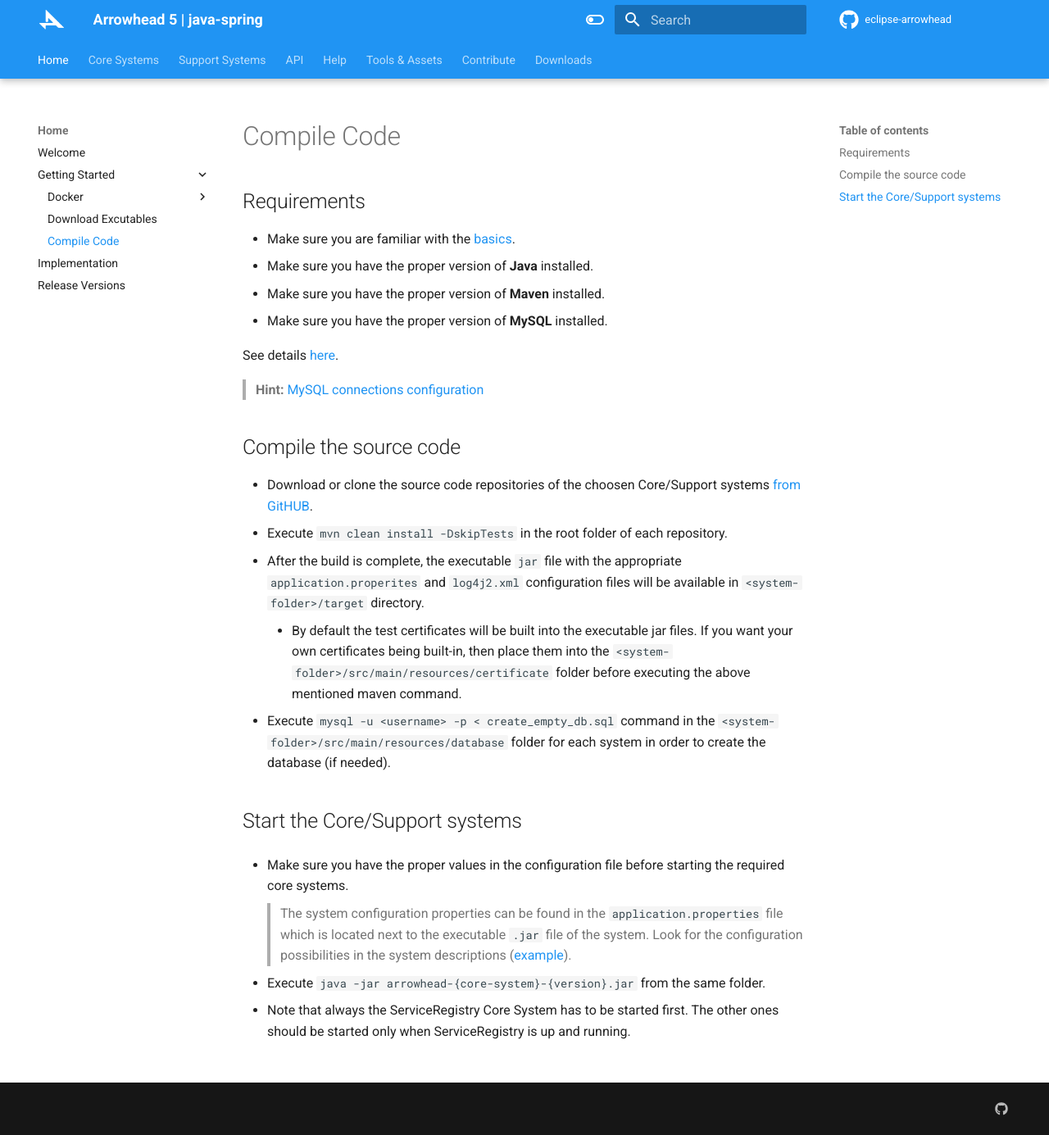
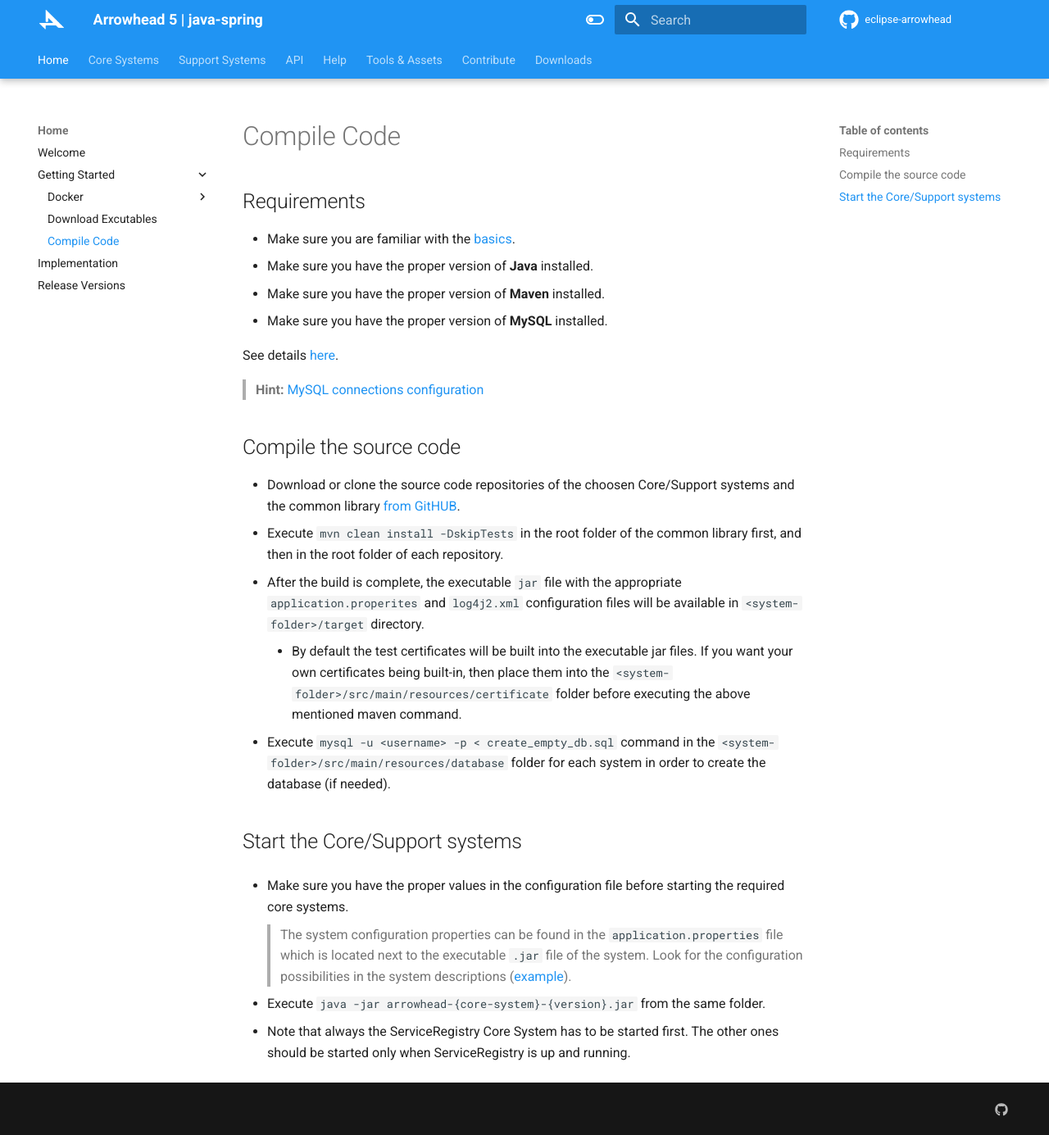
Before and after one commit to Aitia-IIOT/ah5-docs-java-spring, an MkDocs documentation site: the page built from docs/home/getting_started/compile_code.md, in a window 1280 px wide and 1385 px high. Shown: the whole window at 82% size. Built offline with MkDocs 1.6.1 and Material for MkDocs 9.7.7, drawn with Linux system fonts in a browser that asks for light colours.

Commit message:
Getting Started/Compile Code page

```diff
--- a/docs/home/getting_started/compile_code.md
+++ b/docs/home/getting_started/compile_code.md
@@ -13,8 +13,8 @@ See details [here](../implementation.md).
 
 ## Compile the source code
 
-* Download or clone the source code repositories of the choosen Core/Support systems [from GitHUB](../../contribute/code-contribution.md#github-repositories).
-* Execute `mvn clean install -DskipTests` in the root folder of each repository.
+* Download or clone the source code repositories of the choosen Core/Support systems and the common library [from GitHUB](../../contribute/code-contribution.md#github-repositories).
+* Execute `mvn clean install -DskipTests` in the root folder of the common library first, and then in the root folder of each repository.
 * After the build is complete, the executable `jar` file with the appropriate `application.properites` and `log4j2.xml` configuration files will be available in `<system-folder>/target` directory.
     - By default the test certificates will be built into the executable jar files. If you want your own certificates being built-in, then place them into the `<system-folder>/src/main/resources/certificate` folder before executing the above mentioned maven command.
 * Execute `mysql -u <username> -p < create_empty_db.sql` command in the `<system-folder>/src/main/resources/database` folder for each system in order to create the database (if needed).
```
